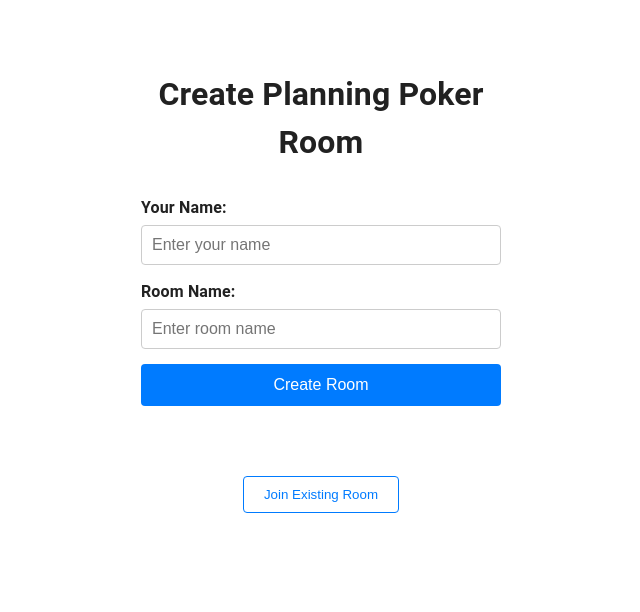
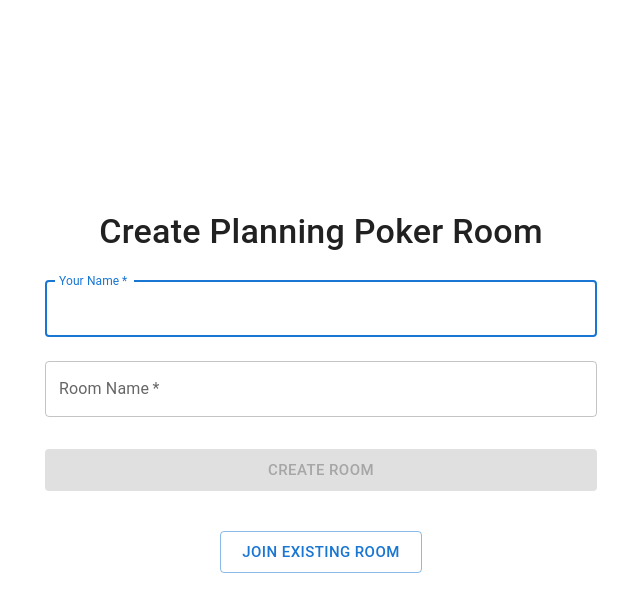
Before and after one commit to g1coder/easy-poker, a Next.js app: page / in a window 1280 px wide. Shown: the top 612 px of the page, without its empty margins (319-959 px from the left). Built offline with nearby package versions, Linux system fonts and the light colour scheme.

Commit message:
updae ui

```diff
--- a/src/app/page.tsx
+++ b/src/app/page.tsx
@@ -4,6 +4,7 @@ import { useState } from "react";
 import PokerRoom from "@components/poker-room";
 import JoinRoom from "@components/join-room";
 import CreateRoom from "@components/create-room";
+import { Box, Button, Container } from "@mui/material";
 
 type AppState = "create" | "join" | "room";
 
@@ -24,7 +25,12 @@ export default function Home() {
         setAppState("room");
     };
 
-    const handleJoined = (newUserId: string, newUserName: string) => {
+    const handleJoined = (
+        roomId: string,
+        newUserId: string,
+        newUserName: string
+    ) => {
+        setRoomId(roomId);
         setUserId(newUserId);
         setUserName(newUserName);
         setAppState("room");
@@ -65,55 +71,43 @@ export default function Home() {
         );
     }
 
-    if (appState === "join") {
-        return (
-            <div>
-                <button
-                    onClick={() => setAppState("create")}
-                    style={{
-                        position: "absolute",
-                        top: "20px",
-                        left: "20px",
-                        padding: "8px 16px",
-                        backgroundColor: "#6c757d",
-                        color: "white",
-                        border: "none",
-                        borderRadius: "4px",
-                        cursor: "pointer",
-                    }}
-                >
-                    ← Back
-                </button>
-                <JoinRoom roomId={roomId} onJoined={handleJoined} />
-            </div>
-        );
-    }
+    return (
+        <Container
+            component="main"
+            sx={{
+                display: "flex",
+                alignItems: "center",
+                height: "100%",
+            }}
+        >
+            <Box sx={{ width: "100%" }}>
+                {appState === "create" && (
+                    <CreateRoom
+                        key="create"
+                        onRoomCreated={handleRoomCreated}
+                    />
+                )}
+                {appState === "join" && (
+                    <JoinRoom key="join" onJoined={handleJoined} />
+                )}
 
-    return (
-        <div>
-            <CreateRoom onRoomCreated={handleRoomCreated} />
-
-            <div style={{ textAlign: "center", marginTop: "30px" }}>
-                <button
-                    onClick={() => {
-                        const roomId = prompt("Enter room ID:");
-                        if (roomId) {
-                            setRoomId(roomId);
-                            setAppState("join");
-                        }
-                    }}
-                    style={{
-                        padding: "10px 20px",
-                        backgroundColor: "transparent",
-                        color: "#007bff",
-                        border: "1px solid #007bff",
-                        borderRadius: "4px",
-                        cursor: "pointer",
-                    }}
-                >
-                    Join Existing Room
-                </button>
-            </div>
-        </div>
+                <Box sx={{ textAlign: "center" }}>
+                    <Button
+                        variant="outlined"
+                        sx={{ mt: 3, mb: 2 }}
+                        size="large"
+                        onClick={() => {
+                            setAppState((prev) =>
+                                prev === "create" ? "join" : "create"
+                            );
+                        }}
+                    >
+                        {appState !== "create"
+                            ? "Create new Room"
+                            : "Join Existing Room"}
+                    </Button>
+                </Box>
+            </Box>
+        </Container>
     );
 }
--- a/src/components/create-room.tsx
+++ b/src/components/create-room.tsx
@@ -1,6 +1,14 @@
 "use client";
 
 import { useState } from "react";
+import {
+    Box,
+    TextField,
+    Button,
+    Typography,
+    Container,
+    CircularProgress,
+} from "@mui/material";
 
 interface CreateRoomProps {
     onRoomCreated: (roomId: string, roomName: string, userId: string) => void;
@@ -18,7 +26,7 @@ export default function CreateRoom({ onRoomCreated }: CreateRoomProps) {
         setIsCreating(true);
 
         try {
-            const roomId = `room-${Date.now()}-${Math.random().toString(36).substr(2, 5)}`;
+            const roomId = `room-${Date.now()}-${Math.random().toString(36)}`;
 
             const response = await fetch("/api/rooms", {
                 method: "POST",
@@ -29,7 +37,7 @@ export default function CreateRoom({ onRoomCreated }: CreateRoomProps) {
                     roomId,
                     roomName: roomName.trim(),
                     ownerName: ownerName.trim(),
-                    cards: [0, 1, 2, 3, 5, 8, 13, 21],
+                    cards: [0, 1, 2, 3, 5, 8, 13, 21, Infinity],
                 }),
             });
 
@@ -49,91 +57,68 @@ export default function CreateRoom({ onRoomCreated }: CreateRoomProps) {
     };
 
     return (
-        <div
-            style={{ maxWidth: "400px", margin: "50px auto", padding: "20px" }}
+        <Container maxWidth="sm">
+            <Box textAlign="center" maxWidth="sm">
+                <Typography
+                    component="h1"
+                    variant="h4"
+                    gutterBottom
+                    fontWeight={500}
                 >
-            <h1 style={{ textAlign: "center", marginBottom: "30px" }}>
                     Create Planning Poker Room
-            </h1>
+                </Typography>
 
-            <form
+                <Box
+                    component="form"
                     onSubmit={handleSubmit}
-                style={{
-                    display: "flex",
-                    flexDirection: "column",
-                    gap: "15px",
-                }}
+                    sx={{ mt: 1, width: "100%" }}
                 >
-                <div>
-                    <label
-                        style={{
-                            display: "block",
-                            marginBottom: "5px",
-                            fontWeight: "bold",
-                        }}
-                    >
-                        Your Name:
-                    </label>
-                    <input
-                        type="text"
+                    <TextField
+                        margin="normal"
+                        required
+                        fullWidth
+                        label="Your Name"
+                        name="ownerName"
+                        autoComplete="name"
+                        autoFocus
                         value={ownerName}
                         onChange={(e) => setOwnerName(e.target.value)}
                         placeholder="Enter your name"
-                        style={{
-                            width: "100%",
-                            padding: "10px",
-                            border: "1px solid #ccc",
-                            borderRadius: "4px",
-                            fontSize: "16px",
-                        }}
+                    />
+
+                    <TextField
+                        margin="normal"
                         required
-                    />
-                </div>
-
-                <div>
-                    <label
-                        style={{
-                            display: "block",
-                            marginBottom: "5px",
-                            fontWeight: "bold",
-                        }}
-                    >
-                        Room Name:
-                    </label>
-                    <input
-                        type="text"
+                        fullWidth
+                        label="Room Name"
+                        name="roomName"
+                        autoComplete="off"
                         value={roomName}
                         onChange={(e) => setRoomName(e.target.value)}
                         placeholder="Enter room name"
-                        style={{
-                            width: "100%",
-                            padding: "10px",
-                            border: "1px solid #ccc",
-                            borderRadius: "4px",
-                            fontSize: "16px",
-                        }}
-                        required
                     />
-                </div>
 
-                <button
+                    <Button
+                        fullWidth
                         type="submit"
+                        variant="contained"
+                        sx={{ mt: 3, mb: 2 }}
                         disabled={
                             isCreating || !roomName.trim() || !ownerName.trim()
                         }
-                    style={{
-                        padding: "12px",
-                        backgroundColor: isCreating ? "#ccc" : "#007bff",
-                        color: "white",
-                        border: "none",
-                        borderRadius: "4px",
-                        fontSize: "16px",
-                        cursor: isCreating ? "not-allowed" : "pointer",
-                    }}
+                        size="large"
                     >
-                    {isCreating ? "Creating..." : "Create Room"}
-                </button>
-            </form>
-        </div>
+                        {isCreating ? (
+                            <>
+                                <CircularProgress size={20} sx={{ mr: 1 }} />
+                                Creating...
+                            </>
+                        ) : (
+                            "Create Room"
+                        )}
+                    </Button>
+                </Box>
+            </Box>
+        </Container>
     );
 }
--- a/src/components/join-room.tsx
+++ b/src/components/join-room.tsx
@@ -1,14 +1,15 @@
 "use client";
 
 import { useState } from "react";
+import { Box, Button, Container, TextField, Typography } from "@mui/material";
 
 interface JoinRoomProps {
-    roomId: string;
-    onJoined: (userId: string, userName: string) => void;
+    onJoined: (roomId: string, userId: string, userName: string) => void;
 }
 
-export default function JoinRoom({ roomId, onJoined }: JoinRoomProps) {
+export default function JoinRoom({ onJoined }: JoinRoomProps) {
     const [userName, setUserName] = useState("");
+    const [roomId, setRoomId] = useState("");
     const [isJoining, setIsJoining] = useState(false);
 
     const handleSubmit = async (e: React.FormEvent) => {
@@ -31,7 +32,7 @@ export default function JoinRoom({ roomId, onJoined }: JoinRoomProps) {
             const data = await response.json();
 
             if (data.success) {
-                onJoined(data.userId, userName.trim());
+                onJoined(roomId, data.userId, userName.trim());
             } else {
                 alert("Error joining room: " + data.error);
             }
@@ -44,66 +45,56 @@ export default function JoinRoom({ roomId, onJoined }: JoinRoomProps) {
     };
 
     return (
-        <div
-            style={{ maxWidth: "400px", margin: "50px auto", padding: "20px" }}
+        <Container maxWidth="sm">
+            <Box textAlign="center" maxWidth="sm">
+                <Typography
+                    component="h1"
+                    variant="h4"
+                    gutterBottom
+                    fontWeight={500}
                 >
-            <h1 style={{ textAlign: "center", marginBottom: "30px" }}>
                     Join Planning Poker
-            </h1>
-            <p style={{ textAlign: "center", marginBottom: "20px" }}>
-                Room: {roomId}
-            </p>
-
-            <form
+                </Typography>
+            </Box>
+            <Box
+                component="form"
                 onSubmit={handleSubmit}
-                style={{
-                    display: "flex",
-                    flexDirection: "column",
-                    gap: "15px",
-                }}
+                sx={{ mt: 1, width: "100%" }}
             >
-                <div>
-                    <label
-                        style={{
-                            display: "block",
-                            marginBottom: "5px",
-                            fontWeight: "bold",
-                        }}
-                    >
-                        Your Name:
-                    </label>
-                    <input
-                        type="text"
+                <TextField
+                    margin="normal"
+                    required
+                    fullWidth
+                    label="Room Id"
+                    name="roomId"
+                    autoFocus
+                    value={roomId}
+                    onChange={(e) => setRoomId(e.target.value?.trim())}
+                    placeholder="Enter room ID"
+                />
+                <TextField
+                    margin="normal"
+                    required
+                    fullWidth
+                    label="Your Name"
+                    name="userName"
+                    autoComplete="name"
+                    autoFocus
                     value={userName}
                     onChange={(e) => setUserName(e.target.value)}
                     placeholder="Enter your name"
-                        style={{
-                            width: "100%",
-                            padding: "10px",
-                            border: "1px solid #ccc",
-                            borderRadius: "4px",
-                            fontSize: "16px",
-                        }}
-                        required
                 />
-                </div>
-
-                <button
+                <Button
+                    fullWidth
                     type="submit"
+                    variant="contained"
+                    sx={{ mt: 3, mb: 2 }}
                     disabled={isJoining || !userName.trim()}
-                    style={{
-                        padding: "12px",
-                        backgroundColor: isJoining ? "#ccc" : "#28a745",
-                        color: "white",
-                        border: "none",
-                        borderRadius: "4px",
-                        fontSize: "16px",
-                        cursor: isJoining ? "not-allowed" : "pointer",
-                    }}
+                    size="large"
                 >
                     {isJoining ? "Joining..." : "Join Room"}
-                </button>
-            </form>
-        </div>
+                </Button>
+            </Box>
+        </Container>
     );
 }
```
Also changed, not shown: src/app/[id]/page.tsx (+8 -1 lines). Lines whose indentation alone changed are shown as unchanged.
